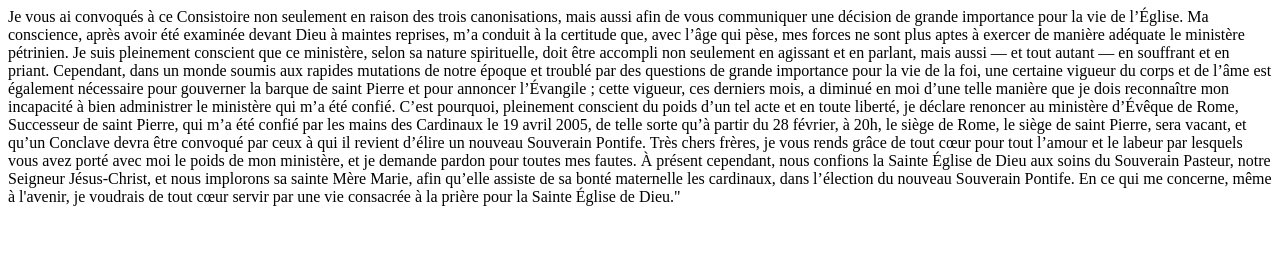
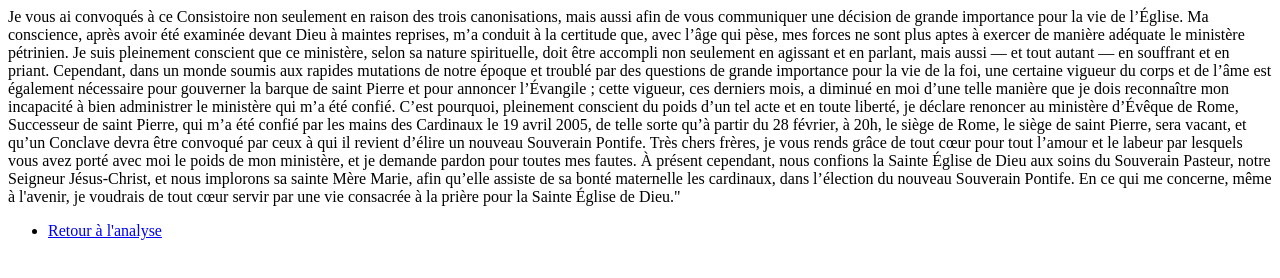
Before and after one commit to elibruyere/traduction-demission, a plain HTML site: page index.html in a window 1280 px wide. Drawn offline with Linux system fonts and the light colour scheme.

Commit message:
Update index.html

```diff
--- a/index.html
+++ b/index.html
@@ -6,3 +6,7 @@ C’est pourquoi, pleinement conscient du poids d’un tel acte et en toute libe
 Très chers frères, je vous rends grâce de tout cœur pour tout l’amour et le labeur par lesquels vous avez porté avec moi le poids de mon ministère, et je demande pardon pour toutes mes fautes.
 À présent cependant, nous confions la Sainte Église de Dieu aux soins du Souverain Pasteur, notre Seigneur Jésus-Christ, et nous implorons sa sainte Mère Marie, afin qu’elle assiste de sa bonté maternelle les cardinaux, dans l’élection du nouveau Souverain Pontife.
 En ce qui me concerne, même à l'avenir, je voudrais de tout cœur servir par une vie consacrée à la prière pour la Sainte Église de Dieu."
+
+  <ul>
+    <li><a href="https://elibruyere.github.io/D-mission-Benoit-XVI/">Retour à l'analyse</a></li>
+  </ul>
```
